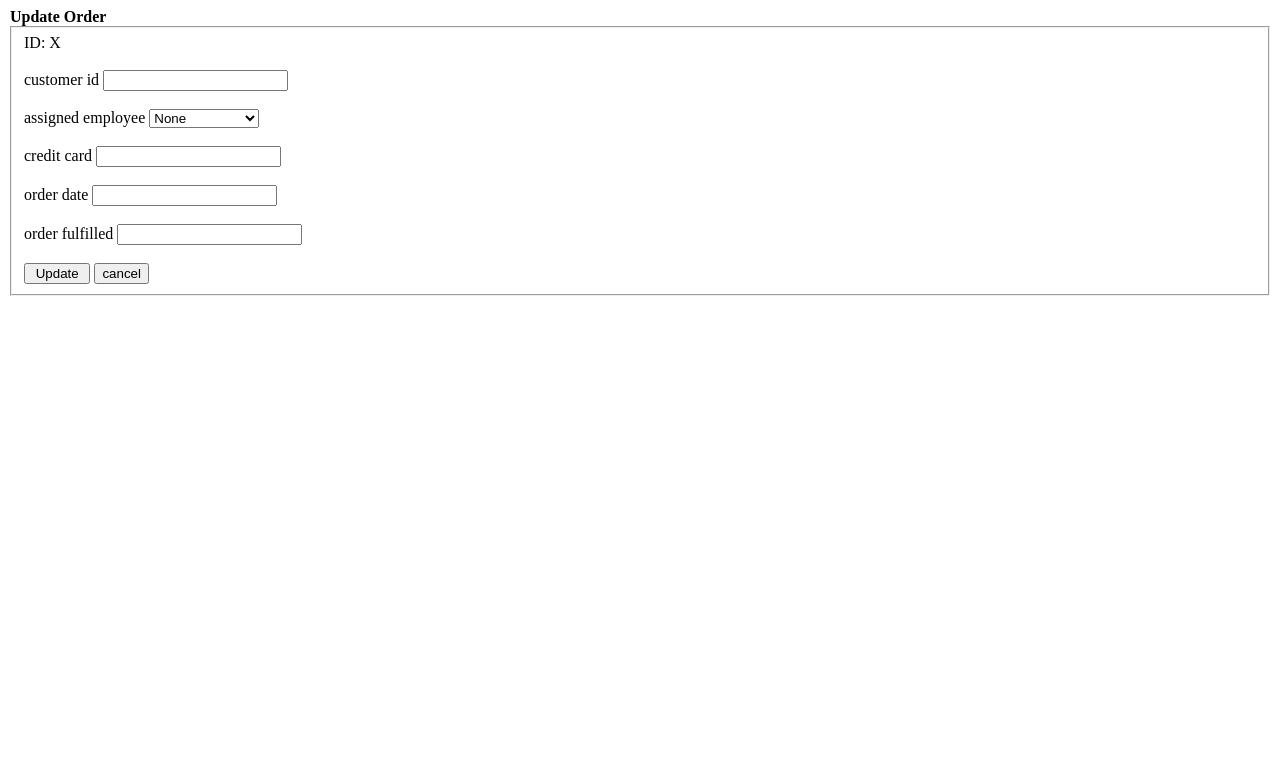
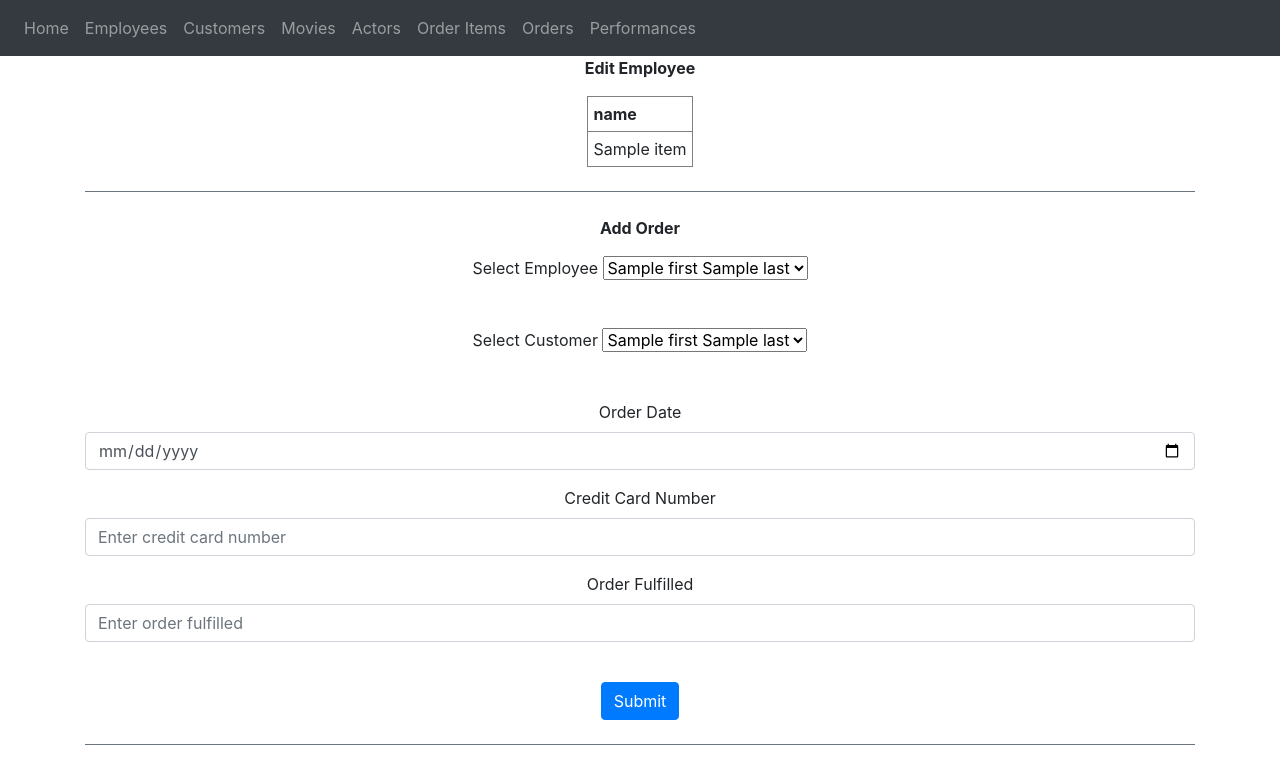
Before and after one commit to yoparky/flask_db_website, a Flask app: template website/templates/edit/edit_order.html in a window 1280 px wide. Shown: the top 784 px of the page. Run offline with Flask 2, Linux system fonts and the light colour scheme; the template is opened without the code that fills it: most values are stand-ins (such as "Sample title", 1, 10 or a date in 2020); some libraries are stand-ins or nearby versions.

Commit message:
Implement orders page

```diff
--- a/website/templates/edit/edit_order.html
+++ b/website/templates/edit/edit_order.html
@@ -1,40 +1,84 @@
-<!DOCTYPE html>
-<html lang="en">
-<head>
-    <meta charset="UTF-8">
-    <title>Title</title>
-</head>
-<body>
+{% extends "base.html" %}
 
-<div id="update">
-    <form method="POST" id="">
-        <legend><strong>Update Order</strong></legend>
-        <fieldset class="fields">
-            <label> ID: </label> X
-            <br></br>
-            <label> customer id </label> <input type="text" name="fname" value="">
-            <!-- <label> employee id </label> <input type="text" name="fname" value=""> -->
-            <br></br>
-            <label for="employeeId"> assigned employee </label>
-            <select name="employeeId" id="eid">
-                <option value="0">None</option>
-                <option value="1">Erling Haaland</option>
-                <option value="2">Harry Kane</option>
-                <option value="3">Darwin Nunez</option>
-            </select>
+{% block title %} Home {% endblock %}
 
-            <br></br>
-            <label> credit card </label> <input type="text" name="fname" value="">
-            <br></br>
-            <label> order date </label> <input type="text" name="fname" value="">
-            <br></br>
-            <label> order fulfilled </label> <input type="text" name="fname" value="">
+{% block content %}
 
-            <br></br>
-            <input class="btn" type="submit" id="" value=" Update ">
-            <input class="btn" type="button" value="cancel"  >
+<p><strong>Edit Employee</strong></p>
+
+<table border="1" cellpadding="5"></tableborder>
+    <thead>
+    <tr>
+        <!-- Iterate through each key in the first entry to get the
+        column name -->
+
+        {% for key in orders[0].keys() %}
+
+        <!-- Create a <th> tag with the key inside of it, this will be
+        our header row -->
+        <th>{{ key }}</th>
+
+        <!-- End of this for loop -->
+        {% endfor %}
+    </tr>
+    <tbody>
+
+    <!-- Now, iterate through every person in bsg_people -->
+    {% for item in orders %}
+    <tr>
+        <!-- Then iterate through every key in the current person dictionary -->
+        {% for key in item.keys() %}
+        <!-- Create a <td> element with the value of that key in it -->
+        <td>{{item[key]}}</td>
+        {% endfor %}
+    </tr>
+    {% endfor %}
+</table>
+<br />
+{% endblock %}
+
+{% block form %}
+
+<!-- Form -->
+<div id="container">
+    <form method="POST" id="new_order">
+        <br />
+        <p><strong>Add Order</strong></p>
+        <div class="form-group">
+          <label for="employee_selection">Select Employee</label>
+          <select name="employee_selection" form="new_order">
+            {% for item in dropdown_employee %}
+              <option value="{{item['id']}}">{{item['first']}} {{item['last']}}</option>
+            {% endfor %}
+          </select>
+        </div>
+        <br />
+        <div class="form-group">
+          <label for="customer_selection">Select Customer</label>
+          <select name="customer_selection" form="new_order">
+            {% for item in dropdown_customer %}
+              <option value="{{item['id']}}"">{{item['first']}} {{item['last']}}</option>
+            {% endfor %}
+          </select>
+        </div>
+        <br />
+        <div class="form-group">
+            <label for="orderdate">Order Date</label>
+            <input type="date" class="form-control" id="orderdate" name="orderdate" placeholder="Enter order date">
+        </div>
+        <div class="form-group">
+            <label for="cnum">Credit Card Number</label>
+            <input type="cnum" class="form-control" id="cnum" name="cnum" placeholder="Enter credit card number">
+        </div>
+        <div class="form-group">
+            <label for="ofulfill">Order Fulfilled</label>
+            <input type="number" class="form-control" id="ofulfill" name="ofulfill" placeholder="Enter order fulfilled" min="0" max="1">
+        </div>
+        <br />
+        <button type="submit" class="btn btn-primary">Submit</button>
+        <br />
+        <br />
     </form>
-</div><!-- update -->
+</div>
 
-</body>
-</html>
+{% endblock %}
--- a/website/views_employees.py
+++ b/website/views_employees.py
@@ -55,9 +55,6 @@ def delete_employee(id):
 
 @views_employees.route('/edit_employee/<int:id>', methods=["POST", "GET"])
 def edit_employee_id(id):
-    query = "SELECT * FROM Employees WHERE id = '%s';"
-    cursor = db.execute_query(db_connection=db_connection, query=query, query_params=(id,))
-    result = cursor.fetchall()
 
     if request.method == "POST":
         # grab input
```
Also changed, not shown: website/templates/orders.html (+56 -7 lines), website/views_orders.py (+94 -5 lines).
